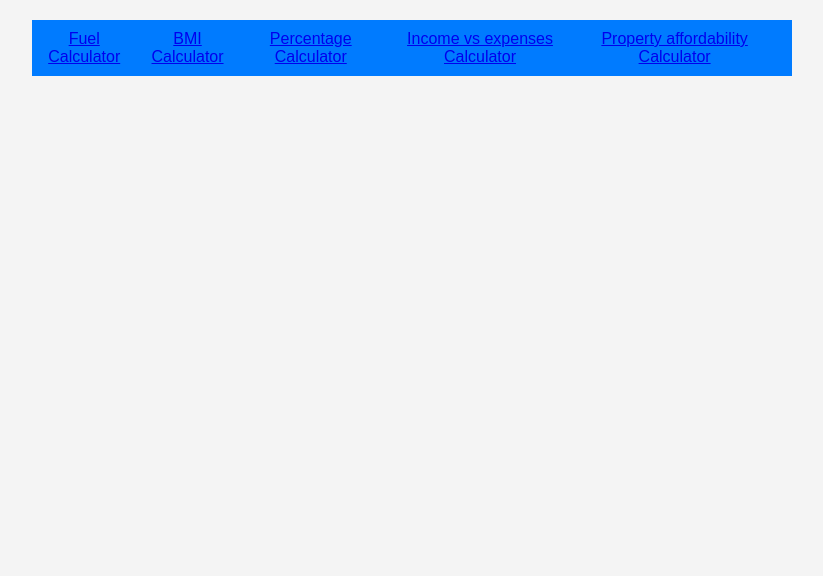
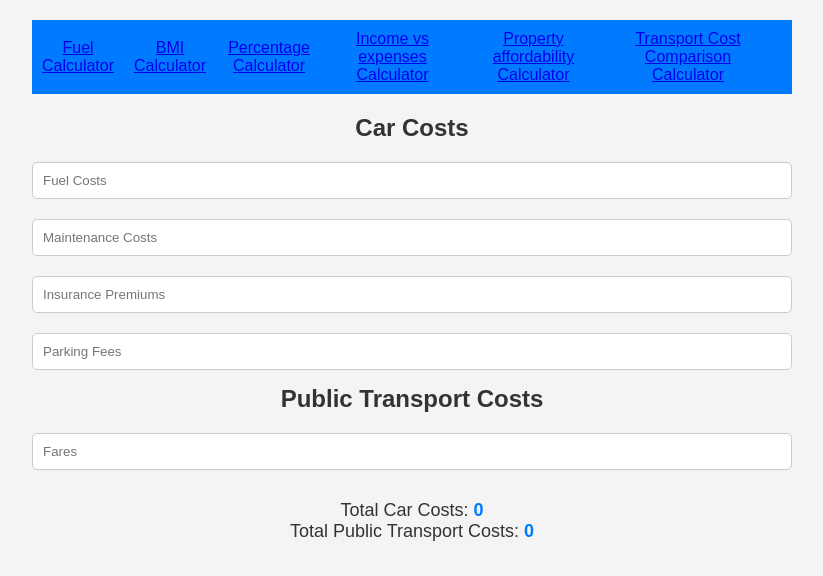
Before and after one commit to LawrencesPractice/usefulcalculators, a React (Create React App) app: page /transport-cost-comparison-calculator in a window 1280 px wide. Shown: the top 576 px of the page, without its empty margins (228-1051 px from the left). Built offline with nearby package versions, Linux system fonts and the light colour scheme; no server answers.

Commit message:
fuel cost calculator

```diff
--- a/src/App.js
+++ b/src/App.js
@@ -6,6 +6,7 @@ import FuelCalculator from './components/FuelCalculator.js';
 import BMICalculator from './components/BMICalculator.js';
 import IncomeExpensesCalculator from './components/IncomeExpensesCalculator';
 import PropertyCalculator from './components/PropertyCalculator';
+import CostComparison from './components/CostComparison';
 import HomePage from './components/HomePage'; // Import the HomePage component
 
 function App() {
@@ -29,6 +30,9 @@ function App() {
             <li>
               <Link to="/property-affordability-calculator">Property affordability Calculator</Link>
             </li>
+            <li>
+              <Link to="/transport-cost-comparison-calculator">Transport Cost Comparison Calculator</Link>
+            </li>
           </ul>
         </nav>
         <Routes>
@@ -38,6 +42,7 @@ function App() {
           <Route path="/percentage-calculator" element={<PercentageCal />} />
           <Route path="/incomeExpenses-calculator" element={<IncomeExpensesCalculator />} />
           <Route path="/property-affordability-calculator" element={<PropertyCalculator />} />
+          <Route path="/transport-cost-comparison-calculator" element={<CostComparison />} />
         </Routes>
       </div>
     </Router>
--- /dev/null
+++ b/src/components/CostComparison.js
@@ -0,0 +1,92 @@
+
+import React, { useState } from 'react';
+import '../App.css';
+
+const CostComparison = () => {
+    const [carCost, setCarCost] = useState({
+        fuelCost: 0,
+        maintenance: 0,
+        insurance: 0,
+        parking: 0,
+    });
+
+    const [publicTransportCost, setPublicTransportCost] = useState({
+        fares: 0,
+    });
+
+    const calculateCost = (cost) => {
+        return Object.values(cost).reduce((a, b) => a + b, 0);
+    };
+
+    const handleCarCostChange = (e) => {
+        setCarCost({
+            ...carCost,
+            [e.target.name]: parseFloat(e.target.value),
+        });
+    };
+
+    const handlePublicTransportCostChange = (e) => {
+        setPublicTransportCost({
+            ...publicTransportCost,
+            [e.target.name]: parseFloat(e.target.value),
+        });
+    };
+
+    return (
+        <div>
+            <div className="input-group">
+                <h2>Car Costs</h2>
+                <input
+                    type="number"
+                    name="fuelCost"
+                    placeholder="Fuel Costs"
+                    onChange={handleCarCostChange}
+                    className="input-field"
+                />
+                <input
+                    type="number"
+                    name="maintenance"
+                    placeholder="Maintenance Costs"
+                    onChange={handleCarCostChange}
+                    className="input-field"
+                />
+                <input
+                    type="number"
+                    name="insurance"
+                    placeholder="Insurance Premiums"
+                    onChange={handleCarCostChange}
+                    className="input-field"
+                />
+                <input
+                    type="number"
+                    name="parking"
+                    placeholder="Parking Fees"
+                    onChange={handleCarCostChange}
+                    className="input-field"
+                />
+            </div>
+
+            <div className="input-group">
+                <h2>Public Transport Costs</h2>
+                <input
+                    type="number"
+                    name="fares"
+                    placeholder="Fares"
+                    onChange={handlePublicTransportCostChange}
+                    className="input-field"
+                />
+            </div>
+
+            <div className="result">
+                <p>
+                    Total Car Costs: <span className="result-text">{calculateCost(carCost)}</span>
+                </p>
+                <p>
+                    Total Public Transport Costs: <span className="result-text">{calculateCost(publicTransportCost)}</span>
+                </p>
+            </div>
+        </div>
+    );
+};
+
+export default CostComparison;
```
Also changed, not shown: 1 other file (tests, documents, lock files or other folders).
